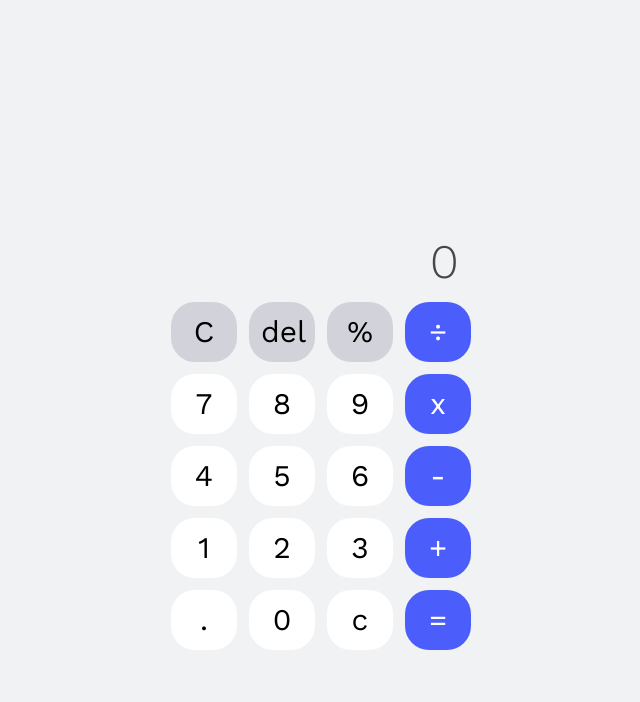
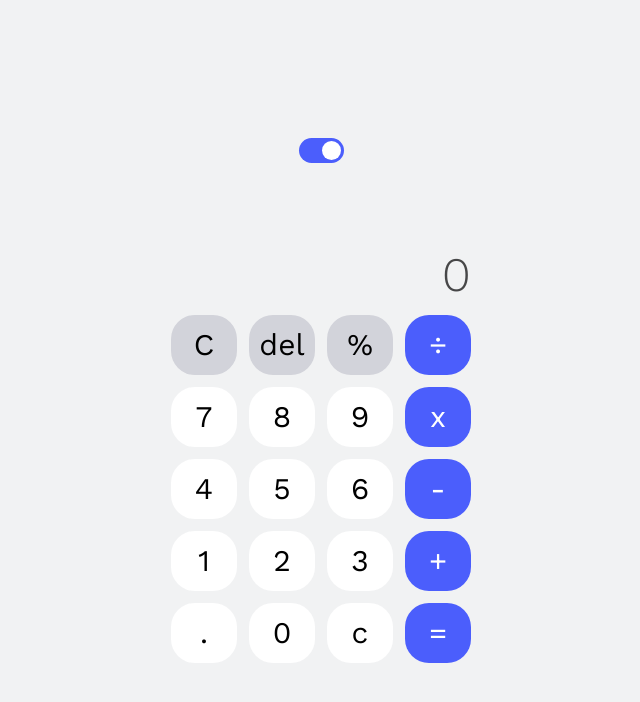
Before and after one commit to alisamadiii/Calculator, a Next.js app: page / in a window 1280 px wide. Shown: the top 702 px of the page, without its empty margins (319-959 px from the left). Built offline with nearby package versions, Linux system fonts and the light colour scheme.

Commit message:
Almost done with the design

```diff
--- a/components/Button.tsx
+++ b/components/Button.tsx
@@ -8,10 +8,12 @@ type Props = {
 };
 
 const Buttons_Styles = {
-  normal: "p-3 bg-light-low-emphasis rounded-3xl dark:bg-dark-low-emphasis",
+  normal:
+    "relative p-3 bg-light-low-emphasis rounded-3xl dark:bg-dark-low-emphasis overflow-hidden flex justify-center items-center active:scale-95",
   "medium-emphasis":
-    "p-3 bg-light-medium-emphasis rounded-3xl dark:bg-dark-medium-emphasis",
-  "high-emphasis": "p-3 text-white bg-light-high-emphasis rounded-3xl",
+    "relative p-3 bg-light-medium-emphasis rounded-3xl dark:bg-dark-medium-emphasis overflow-hidden flex justify-center items-center active:scale-95",
+  "high-emphasis":
+    "relative p-3 text-white bg-light-high-emphasis rounded-3xl overflow-hidden flex justify-center items-center active:scale-95",
 };
 
 export default function Button({
@@ -24,6 +26,7 @@ export default function Button({
     <button
       value={mathSymbol}
       className={Buttons_Styles[buttonStyle]}
+      id="button"
       {...otherProps}
     >
       {numbers}
--- a/components/Buttons.tsx
+++ b/components/Buttons.tsx
@@ -1,26 +1,61 @@
 import React from "react";
+import toast, { Toaster } from "react-hot-toast";
+
 import Button from "./Button";
 
 type Props = {
   value: string;
   setValue: (a: string) => void;
   setResult: (a: boolean) => void;
+  setValue2: (a: string) => void;
 };
 
-export default function Buttons({ value, setValue, setResult }: Props) {
+const notify = () =>
+  toast("Invalid Equation", {
+    duration: 4000,
+    position: "bottom-right",
+
+    // Custom Icon
+    icon: "❌",
+
+    // Change colors of success/error/loading icon
+    iconTheme: {
+      primary: "#000",
+      secondary: "#fff",
+    },
+
+    // Aria
+    ariaProps: {
+      role: "status",
+      "aria-live": "polite",
+    },
+  });
+
+export default function Buttons({
+  value,
+  setValue,
+  setResult,
+  setValue2,
+}: Props) {
   return (
     <div className="grid grid-cols-4 gap-3 mt-auto text-3xl">
       <Button
         buttonStyle="medium-emphasis"
         numbers="C"
         mathSymbol="c"
-        onClick={(e) => setValue("")}
+        onClick={(e) => {
+          setValue("");
+          setResult(false);
+        }}
       />
       <Button
         buttonStyle="medium-emphasis"
         numbers="del"
         mathSymbol="del"
-        onClick={(e) => setValue(value.toString().slice(0, -1))}
+        onClick={(e) => {
+          setValue(value.toString().slice(0, -1));
+          setResult(false);
+        }}
       />
       <Button
         buttonStyle="medium-emphasis"
@@ -128,7 +163,26 @@ export default function Buttons({ value, setValue, setResult }: Props) {
         buttonStyle="high-emphasis"
         numbers="="
         mathSymbol="="
-        onClick={(e) => setValue(eval(value))}
+        onClick={(e) => {
+          try {
+            setValue2(eval(value));
+            setResult(true);
+          } catch (e) {
+            notify();
+          }
+        }}
+      />
+      <Toaster
+        toastOptions={{
+          className: "",
+          style: {
+            border: "1px solid #4B5EFC",
+            padding: "16px",
+            background: "#4B5EFC",
+            color: "white",
+            fontSize: "16px",
+          },
+        }}
       />
     </div>
   );
--- /dev/null
+++ b/components/Dark_Mode.tsx
@@ -0,0 +1,31 @@
+import React, { useEffect } from "react";
+import { useTheme } from "next-themes";
+
+type Props = {};
+
+export default function Dark_Mode({}: Props) {
+  const { theme, setTheme } = useTheme();
+
+  useEffect(() => {
+    theme == "dark"
+      ? document.documentElement.classList.add("dark")
+      : document.documentElement.classList.remove("dark");
+  }, [theme]);
+
+  return (
+    <div>
+      <label className="toggler-wrapper style-12">
+        <input
+          type="checkbox"
+          defaultChecked={theme == "light" ? false : true}
+          onClick={(e: any) =>
+            e.target.checked ? setTheme("dark") : setTheme("light")
+          }
+        />
+        <div className="toggler-slider">
+          <div className="toggler-knob"></div>
+        </div>
+      </label>
+    </div>
+  );
+}
--- a/package.json
+++ b/package.json
@@ -15,10 +15,13 @@
     "autoprefixer": "10.4.14",
     "eslint": "8.38.0",
     "eslint-config-next": "13.3.0",
+    "framer-motion": "^10.12.2",
     "next": "13.3.0",
+    "next-themes": "^0.2.1",
     "postcss": "8.4.21",
     "react": "18.2.0",
     "react-dom": "18.2.0",
+    "react-hot-toast": "^2.4.0",
     "tailwindcss": "3.3.1",
     "typescript": "5.0.4"
   }
--- a/pages/_app.tsx
+++ b/pages/_app.tsx
@@ -1,6 +1,11 @@
-import '@/styles/globals.css'
-import type { AppProps } from 'next/app'
+import "@/styles/globals.css";
+import type { AppProps } from "next/app";
+import { ThemeProvider } from "next-themes";
 
 export default function App({ Component, pageProps }: AppProps) {
-  return <Component {...pageProps} />
+  return (
+    <ThemeProvider>
+      <Component {...pageProps} />
+    </ThemeProvider>
+  );
 }
--- a/pages/index.tsx
+++ b/pages/index.tsx
@@ -1,6 +1,9 @@
 import React, { useEffect, useState } from "react";
 import { Work_Sans } from "next/font/google";
+import { motion } from "framer-motion";
+
 import Buttons from "@/components/Buttons";
+import Dark_Mode from "@/components/Dark_Mode";
 
 const workSans = Work_Sans({ subsets: ["latin"] });
 
@@ -10,22 +13,48 @@ export default function Home() {
   // }, []);
 
   const [value, setValue] = useState("");
+  const [value2, setValue2] = useState("");
   const [result, setResult] = useState(false);
 
   return (
     <main
-      className={`${workSans.className} flex justify-center items-center h-screen`}
+      className={`${workSans.className} flex flex-col justify-center items-center h-screen`}
     >
+      <Dark_Mode />
+
       <div className="w-full max-w-[300px] h-[500px] flex flex-col">
-        <div className="flex items-end justify-end h-full">
-          <input
+        <div className="flex flex-col items-end justify-end h-full">
+          <motion.input
+            layout
+            transition={{ duration: 0.2, type: "tween" }}
             type="text"
+            readOnly={true}
             value={value.length == 0 ? "0" : value}
-            className="w-full p-3 text-5xl font-light text-right bg-transparent opacity-70"
+            className={`w-full font-light text-right bg-transparent opacity-70 ${
+              result ? "text-2xl" : "text-5xl pb-3"
+            }`}
+            style={{ transition: "font-size .3s, padding .3s" }}
           />
-          {/* {result && <p>{eval(value)}</p>} */}
+          {result && (
+            <motion.input
+              initial={{ opacity: 0 }}
+              animate={{ opacity: 1 }}
+              transition={{ duration: 0.5, delay: 0.1 }}
+              type="text"
+              readOnly={true}
+              value={value2}
+              className={`w-full pb-3 font-light text-right bg-transparent opacity-70 ${
+                value2.toString().length > 10 ? "text-3xl" : "text-5xl"
+              }`}
+            />
+          )}
         </div>
-        <Buttons value={value} setValue={setValue} setResult={setResult} />
+        <Buttons
+          value={value}
+          setValue={setValue}
+          setResult={setResult}
+          setValue2={setValue2}
+        />
       </div>
     </main>
   );
--- a/styles/globals.css
+++ b/styles/globals.css
@@ -3,5 +3,82 @@
 @tailwind utilities;
 
 body {
-  @apply text-black bg-light-background dark:bg-dark-background dark:text-white;
+  @apply text-black duration-200 bg-light-background dark:bg-dark-background dark:text-white;
 }
+
+#button::after {
+  content: "";
+  width: 100px;
+  height: 100px;
+  background-color: white;
+  position: absolute;
+  border-radius: 50%;
+  scale: 0;
+}
+#button:active::after {
+  animation: button 0.3s;
+}
+
+@keyframes button {
+  from {
+    scale: 0;
+    opacity: 1;
+  }
+  to {
+    scale: 1;
+    opacity: 0;
+  }
+}
+
+.toggler-wrapper {
+  display: block;
+  width: 45px;
+  height: 25px;
+  cursor: pointer;
+  position: relative;
+}
+
+.toggler-wrapper input[type="checkbox"] {
+  display: none;
+}
+
+.toggler-wrapper input[type="checkbox"]:checked + .toggler-slider {
+  background-color: #4b5efc;
+}
+
+.toggler-wrapper .toggler-slider {
+  background-color: #ccc;
+  position: absolute;
+  border-radius: 100px;
+  top: 0;
+  left: 0;
+  width: 100%;
+  height: 100%;
+  -webkit-transition: all 300ms ease;
+  transition: all 300ms ease;
+}
+
+.toggler-wrapper .toggler-knob {
+  position: absolute;
+  -webkit-transition: all 300ms ease;
+  transition: all 300ms ease;
+}
+
+.toggler-wrapper.style-12
+  input[type="checkbox"]:checked
+  + .toggler-slider
+  .toggler-knob {
+  left: calc(100% - 19px - 3px);
+}
+
+.toggler-wrapper.style-12 .toggler-knob {
+  width: calc(25px - 6px);
+  height: calc(25px - 6px);
+  border-radius: 50%;
+  left: 3px;
+  top: 3px;
+  background-color: #fff;
+  background-repeat: no-repeat;
+  background-size: 80%;
+  background-position: center;
+}
```
Also changed, not shown: 1 other file (tests, documents, lock files or other folders).
